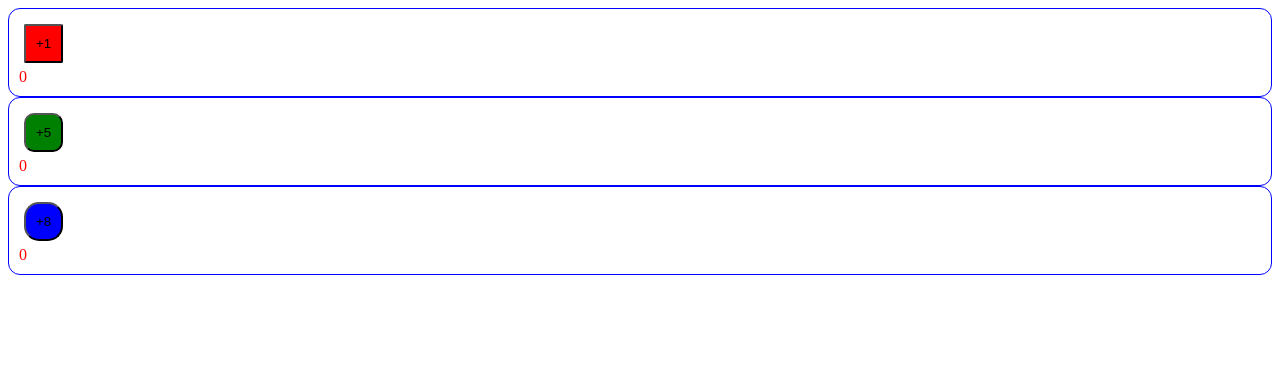
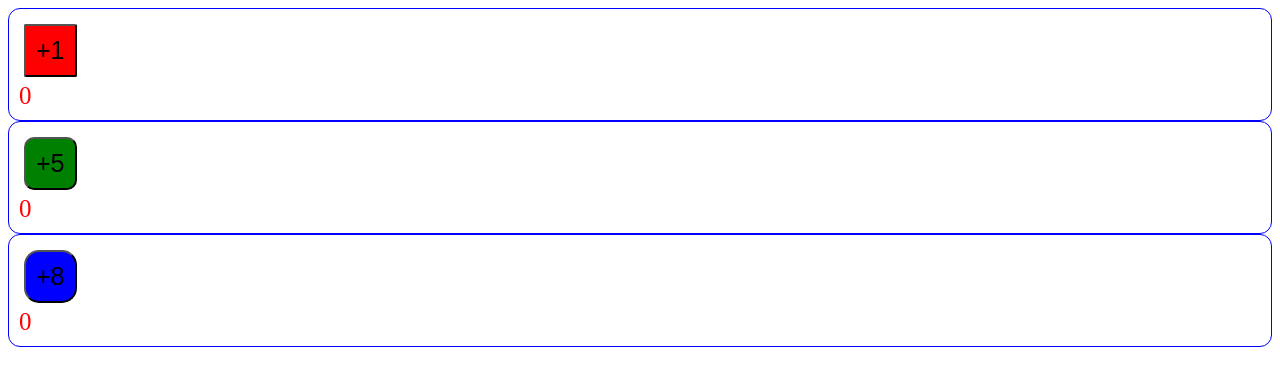
Before and after one commit to Ekene-Ejeh/Intro-to-React, a React (Create React App) app: page / in a window 1280 px wide. Shown: the top 386 px of the page. Built offline with nearby package versions, Linux system fonts and the light colour scheme.

Commit message:
restructure my folders and files properly, starts global.css styling and each component styling

```diff
--- a/src/components/App.jsx
+++ b/src/components/App.jsx
@@ -1,5 +1,5 @@
 import React from "react";
-import CountBtn from "./CountBtn";
+import CountBtn from "./CountBtn/CountBtn";
 
 const App = () => {
 	return (
--- a/src/index.js
+++ b/src/index.js
@@ -1,6 +1,7 @@
 import React from "react";
 import ReactDOM from "react-dom";
 import App from "./components/App";
+import "./styles/global.css";
 
 // import './index.css';
 // import App from './App';
--- /dev/null
+++ b/src/styles/global.css
@@ -0,0 +1,3 @@
+* {
+	font-size: 1.25rem;
+}
```
Also changed, not shown: src/components/CountBtn/CountBtn.css (added), src/components/CountBtn/CountBtn.jsx (renamed from src/components/CountBtn.jsx).
